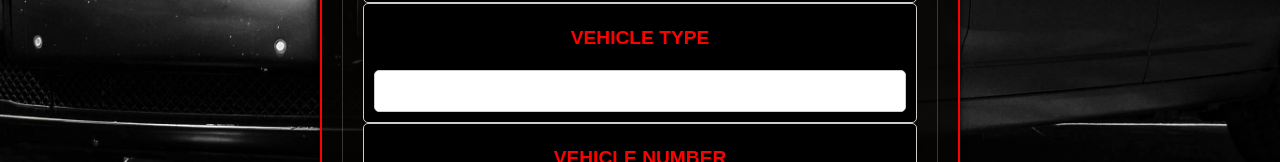
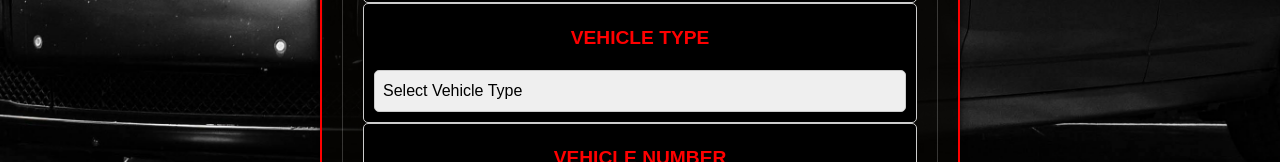
Before and after one commit to HasinduNiran/Vehicle_Service_Management_System, a React (Vite) app in the folder client/: page /create in a window 1280 px wide. Shown: the part 694-856 px from the top of the page. Built offline with nearby package versions, Linux system fonts and the light colour scheme; no server answers.

Commit message:
add some changes
add some changes

```diff
--- a/client/src/assets/pages/Booking/AdminCreateBooking.jsx
+++ b/client/src/assets/pages/Booking/AdminCreateBooking.jsx
@@ -207,12 +207,16 @@ const AdminCreateBooking = () => {
                     </div>
                     <div style={styles.inputGroup}>
                         <label style={styles.label}>Vehicle Type</label>
-                        <input
-                            type='text'
+                        <select
                             value={Vehicle_Type}
                             onChange={(e) => setVehicle_Type(e.target.value)}
                             style={styles.input}
-                        />
+                        >
+                            <option value="">Select Vehicle Type</option>
+                            <option value="Van">Van</option>
+                            <option value="Car">Car</option>
+                            <option value="Bus">Bus</option>
+                        </select>
                     </div>
                     <div style={styles.inputGroup}>
                         <label style={styles.label}>Vehicle Number</label>
--- a/client/src/assets/pages/Booking/BookingDashBoard.jsx
+++ b/client/src/assets/pages/Booking/BookingDashBoard.jsx
@@ -50,7 +50,9 @@ function BookingDashBoard() {
             booking.Customer_Name.toLowerCase().includes(searchQuery.toLowerCase()) ||
             booking.Vehicle_Number.toLowerCase().includes(searchQuery.toLowerCase()) ||
             booking.Booking_Id.toLowerCase().includes(searchQuery.toLowerCase()) ||
-            booking.Email.toLowerCase().includes(searchQuery.toLowerCase())
+            booking.Email.toLowerCase().includes(searchQuery.toLowerCase()) ||
+            booking.Booking_Date.includes(searchQuery) ||
+            booking.Contact_Number.includes(searchQuery)
         );
     };
 
--- a/client/src/assets/pages/Booking/CreateBooking.jsx
+++ b/client/src/assets/pages/Booking/CreateBooking.jsx
@@ -116,7 +116,8 @@ const CreateBooking = () => {
             .post('http://localhost:8076/bookings', data)
             .then(() => {
                 setLoading(false);
-                navigate('/booking/dashboard');
+                alert('Your Booking is successfull');
+                navigate('/customer/get/${cusID}');
             })
             .catch((error) => {
                 setLoading(false);
@@ -193,12 +194,16 @@ const CreateBooking = () => {
                     </div>
                     <div style={styles.inputGroup}>
                         <label style={styles.label}>Vehicle Type</label>
-                        <input
-                            type='text'
+                        <select
                             value={Vehicle_Type}
                             onChange={(e) => setVehicle_Type(e.target.value)}
                             style={styles.input}
-                        />
+                        >
+                            <option value="">Select Vehicle Type</option>
+                            <option value="Van">Van</option>
+                            <option value="Car">Car</option>
+                            <option value="Bus">Bus</option>
+                        </select>
                     </div>
                     <div style={styles.inputGroup}>
                         <label style={styles.label}>Vehicle Number</label>
--- a/client/src/assets/pages/Booking/EditBooking.jsx
+++ b/client/src/assets/pages/Booking/EditBooking.jsx
@@ -6,7 +6,7 @@ import backgroundImage from '../../images/t.jpg';
 import { useNavigate, useParams } from 'react-router-dom';
 
 
-export default function EditBooking ()  {
+export default function EditBooking() {
 
   const [Booking_Date, setBooking_Date] = useState('');
   const [Customer_Name, setCustomer_Name] = useState('');
@@ -21,7 +21,7 @@ const [selectedServices, setSelectedServices] = useState('');
   const [services, setServices] = useState([]);
   const [packages, setPackages] = useState([]);
   const navigate = useNavigate();
-const {id} = useParams();
+  const { id } = useParams();
 
   useEffect(() => {
     setLoading(true);
@@ -37,7 +37,7 @@ useEffect(() => {
         setContact_Number(response.data.Contact_Number);
         setEmail(response.data.Email);
         setBooking_Id(response.data.Booking_Id);
-    //setselectedPackage(response.data.selectedPackage);
+        setSelectedPackage(response.data.selectedPackage);
         setSelectedServices(response.data.selectedServices);
         setLoading(false);
 
@@ -91,7 +91,7 @@ const handleServiceSelect = (serviceName) => {
   };
 
   const handleSaveBooking = () => {
-const data =  {
+    const data = {
 
       selectedServices,
       selectedPackage,
@@ -107,7 +107,7 @@ const data =  {
 
     setLoading(true);
     axios.put(`http://localhost:8076/bookings/${id}`, data)
- .then( () => {
+      .then(() => {
         setLoading(false);
         navigate('/booking/dashboard');
 
@@ -189,12 +189,16 @@ axios.put(`http://localhost:8076/bookings/${id}`, data)
           </div>
           <div style={styles.formGroup}>
             <label style={styles.label}>Vehicle Type</label>
-            <input
-              type='text'
+            <select
               value={Vehicle_Type}
               onChange={(e) => setVehicle_Type(e.target.value)}
               style={styles.input}
-            />
+            >
+              <option value="">Select Vehicle Type</option>
+              <option value="Van">Van</option>
+              <option value="Car">Car</option>
+              <option value="Bus">Bus</option>
+            </select>
           </div>
           <div style={styles.formGroup}>
             <label style={styles.label}>Vehicle Number</label>
```
Also changed, not shown: 1 other file (tests, documents, lock files or other folders). Lines whose indentation alone changed are shown as unchanged.
